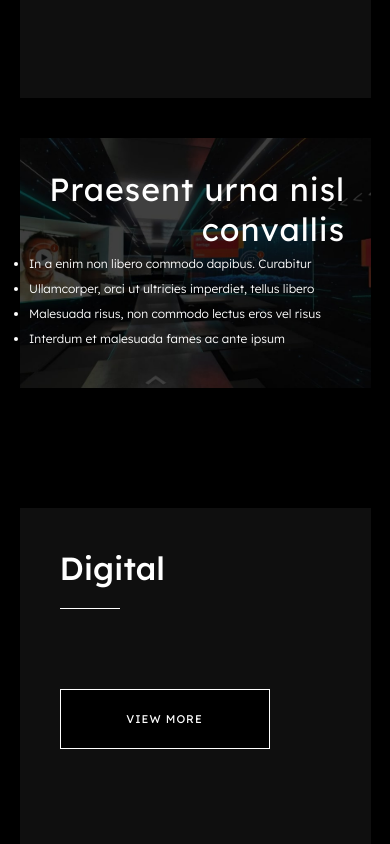
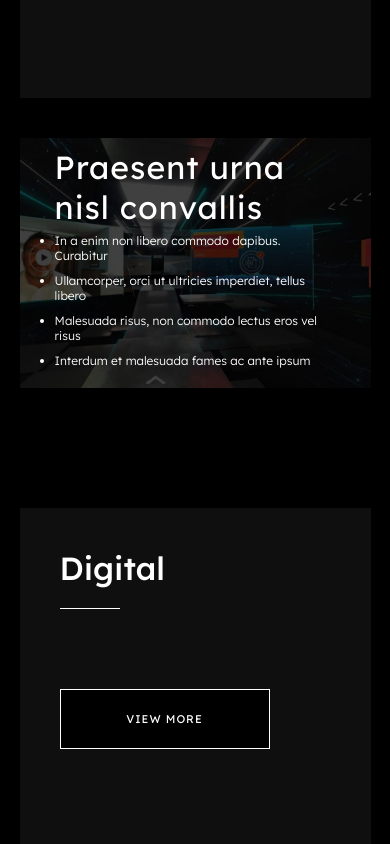
Before and after one commit to Voxel-Studio/three-playground, a Next.js app: page /services in a window 390 px wide. Shown: the part 3640-4484 px from the top of the page. Built offline with nearby package versions, Linux system fonts and the light colour scheme.

Commit message:
make services page responsive

```diff
--- a/styles/Services.module.css
+++ b/styles/Services.module.css
@@ -277,6 +277,9 @@
 }
 
 .imgRight {
+	display: flex;
+	justify-content: center;
+	align-items: center;
 	position: absolute;
 	top: 0;
 	left: 0;
@@ -285,6 +288,7 @@
 	background-size: cover;
 	background-position: center;
 	background-repeat: no-repeat;
+	padding: 5% 30%;
 }
 
 .viewButton {
@@ -335,15 +339,12 @@
 	position: relative;
 	width: 100%;
 	height: 100%;
-	margin-left: calc(-50vw + 600px);
 }
 
 .contentFull div {
 	height: 100%;
 	width: 100%;
-	position: absolute;
-	top: 0;
-	left: 15%;
+
 	display: flex;
 	flex-direction: column;
 	justify-content: center;
@@ -352,14 +353,15 @@
 
 .contentFull div h1 {
 	font-size: 4rem;
-	max-width: 500px;
 	font-weight: 400;
 	margin-bottom: 80px;
+	padding-right: 30%;
 }
 
 .contentFull div ul {
+	width: 100%;
+	font-size: 1.5rem;
 	list-style-position: outside;
-	transform: translateX(-20px);
 }
 
 .contentFull div ul li {
@@ -421,6 +423,10 @@
 		max-height: 500px;
 	}
 
+	.imgRight {
+		padding: 10%;
+	}
+
 	.row,
 	.info {
 		justify-content: flex-start;
@@ -473,9 +479,19 @@
 	.noGrey {
 		background-color: #0f0f0f;
 	}
+
+	.contentFull div h1 {
+		font-size: 3rem;
+		margin-bottom: 5%;
+		/* padding: 0; */
+	}
+	/*
+	.contentFull div li {
+		font-size: 1rem;
+	} */
 }
 
-@media (max-width: 767px) {
+@media (max-width: 769px) {
 	/* .grid {
         grid-template-columns: repeat(2, 1fr);
     } */
@@ -497,6 +513,7 @@
 	.imgLeft,
 	.imgRight {
 		height: 250px;
+		/* padding: 10%; */
 	}
 
 	.row {
@@ -517,15 +534,10 @@
 		flex-direction: column-reverse;
 	}
 
-	.contentFull div {
-		left: 0;
-	}
-
 	.contentFull div h1 {
 		font-size: 2rem;
-		width: 300px;
 		margin-bottom: 2%;
-		text-align: end;
+		padding: 0;
 	}
 
 	.contentFull div li {
```
